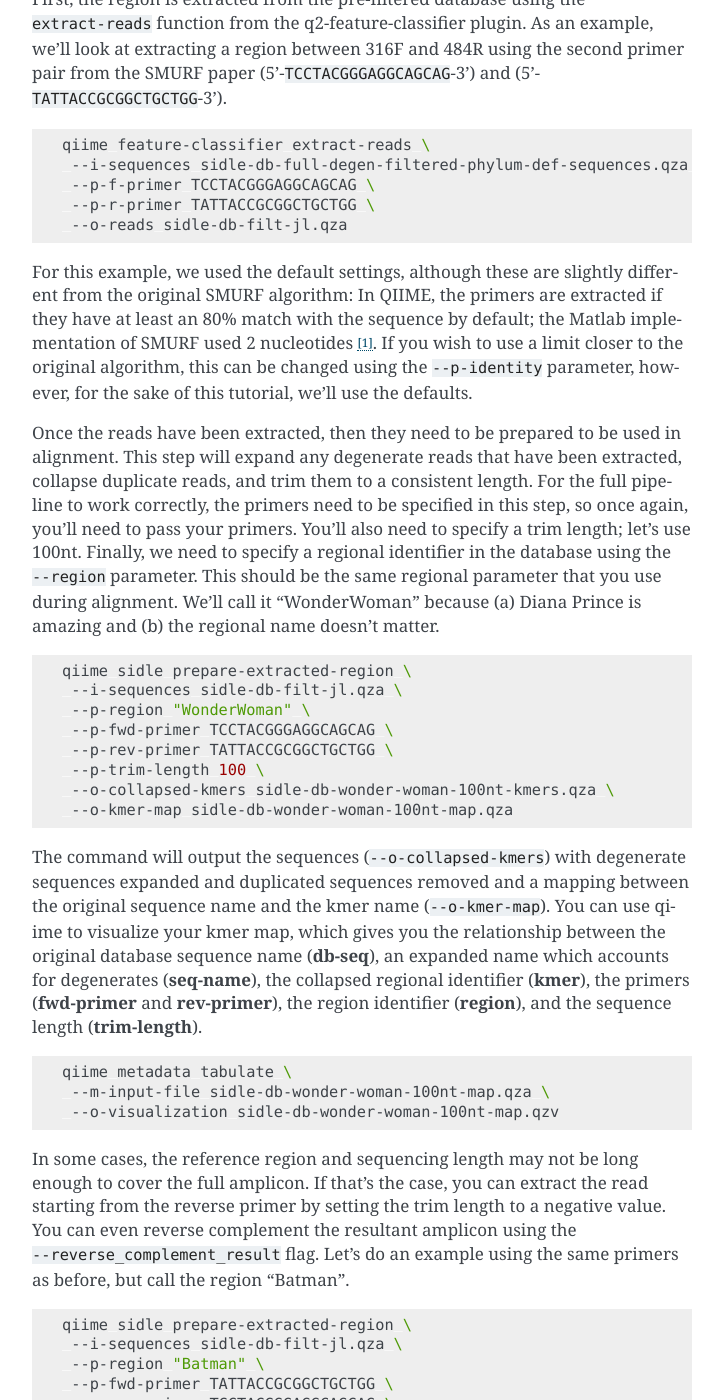
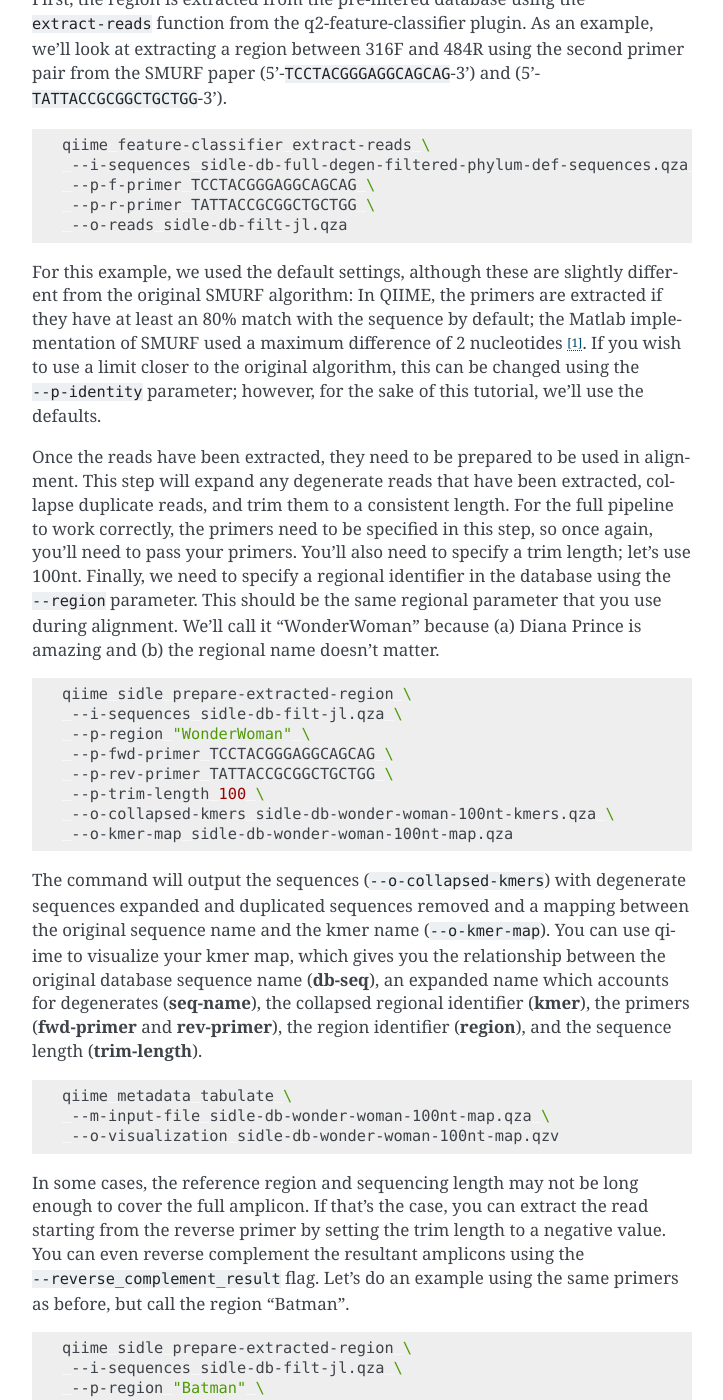
Before and after one commit to jwdebelius/q2-sidle, a Sphinx documentation site: the page built from docs/source/database_preperation.rst, in a window 1280 px wide and 1400 px high, scrolled down 2352 px. Shown: the whole window, without its empty margins (388-1111 px from the left). Built offline with Sphinx 7.4.7, drawn with Linux system fonts in a browser that asks for light colours; some of the changed text lies outside the part shown.

Commit message:
Clarity and spelling

```diff
--- a/docs/source/database_preperation.rst
+++ b/docs/source/database_preperation.rst
@@ -87,9 +87,9 @@ First, the region is extracted from the pre-filtered database using the ``extrac
      --p-r-primer TATTACCGCGGCTGCTGG \
      --o-reads sidle-db-filt-jl.qza
 
-For this example, we used the default settings, although these are slightly different from the original SMURF algorithm: In QIIME, the primers are extracted if they have at least an 80% match with the sequence by default; the Matlab implementation of SMURF used 2 nucleotides [1]_. If you wish to use a limit closer to the original algorithm, this can be changed using the ``--p-identity`` parameter, however, for the sake of this tutorial, we'll use the defaults.
+For this example, we used the default settings, although these are slightly different from the original SMURF algorithm: In QIIME, the primers are extracted if they have at least an 80% match with the sequence by default; the Matlab implementation of SMURF used a maximum difference of 2 nucleotides [1]_. If you wish to use a limit closer to the original algorithm, this can be changed using the ``--p-identity`` parameter; however, for the sake of this tutorial, we'll use the defaults.
 
-Once the reads have been extracted, then they need to be prepared to be used in alignment. This step will expand any degenerate reads that have been extracted, collapse duplicate reads, and trim them to a consistent length. For  the full pipeline to work correctly, the primers need to be specified in this step, so once again, you'll need  to pass your primers. You'll also need to specify a trim length; let's use 100nt. Finally, we need to specify a regional identifier in the database using the ``--region`` parameter. This should be the same regional parameter that you use during alignment. We'll call it "WonderWoman" because (a) Diana Prince is amazing and (b) the regional name doesn't matter.
+Once the reads have been extracted, they need to be prepared to be used in alignment. This step will expand any degenerate reads that have been extracted, collapse duplicate reads, and trim them to a consistent length. For the full pipeline to work correctly, the primers need to be specified in this step, so once again, you'll need  to pass your primers. You'll also need to specify a trim length; let's use 100nt. Finally, we need to specify a regional identifier in the database using the ``--region`` parameter. This should be the same regional parameter that you use during alignment. We'll call it "WonderWoman" because (a) Diana Prince is amazing and (b) the regional name doesn't matter.
 
 .. code:: bash
 
@@ -111,7 +111,7 @@ The command will output the sequences (``--o-collapsed-kmers``) with degenerate
      --o-visualization sidle-db-wonder-woman-100nt-map.qzv
 
 
-In some cases, the reference region and sequencing length may not be long enough to cover the full amplicon. If that's the case, you can extract the read starting from the reverse primer by setting the trim length to a negative value. You can even reverse complement the resultant amplicon using the ``--reverse_complement_result`` flag. Let's do an example using the same primers as before, but call the region "Batman".
+In some cases, the reference region and sequencing length may not be long enough to cover the full amplicon. If that's the case, you can extract the read starting from the reverse primer by setting the trim length to a negative value. You can even reverse complement the resultant amplicons using the ``--reverse_complement_result`` flag. Let's do an example using the same primers as before, but call the region "Batman".
 
 .. code:: bash
 
```
Also changed, not shown: other parts of docs/source/database_preperation.rst (+1 -1 lines).
